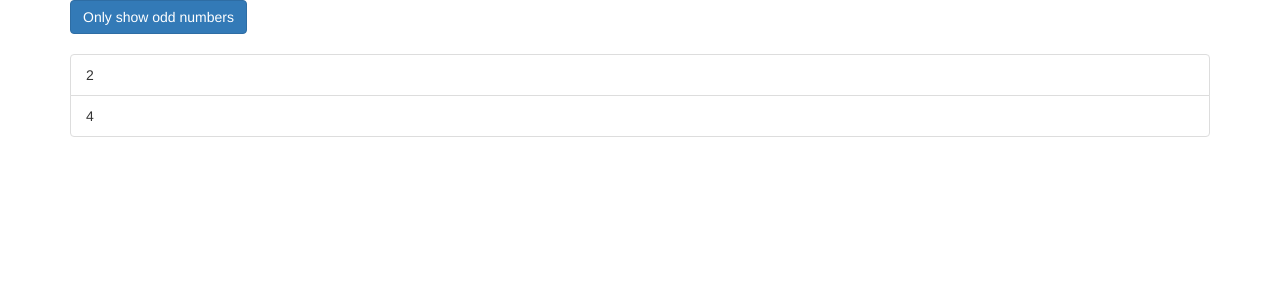
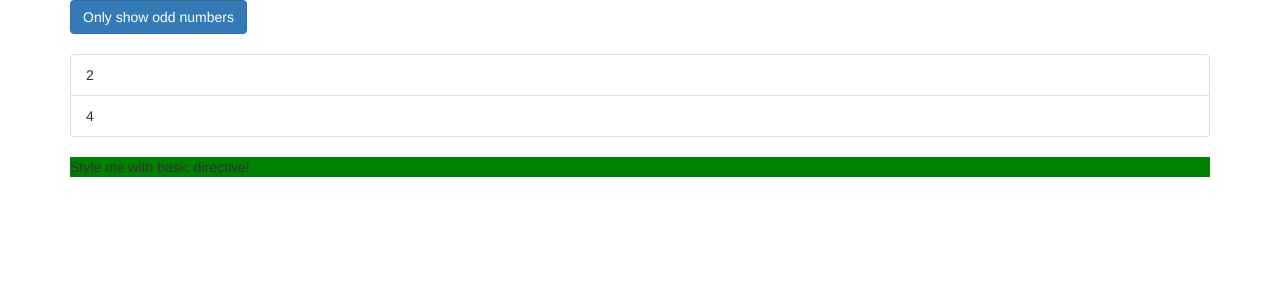
Before and after one commit to GeorPavl/Udemy-Courses-Cook-Book, an Angular app in the folder Angular - The Complete Guide (2023 Edition)/section-7/directives-start/: page / in a window 1280 px wide. Shown: the top 300 px of the page. Built offline with nearby package versions, Linux system fonts and the light colour scheme.

Commit message:
AMC #7.3: CREATE basic directive

```diff
--- a/Angular - The Complete Guide (2023 Edition)/section-7/directives-start/src/app/app.component.html
+++ b/Angular - The Complete Guide (2023 Edition)/section-7/directives-start/src/app/app.component.html
@@ -25,9 +25,7 @@
           </li>
         </div>
       </ul>
-      <ng-template [ngIf]="onlyOdd">
-        <p>Only odd</p>
-      </ng-template>
+      <p appBasicHighlight>Style me with basic directive!</p>
     </div>
   </div>
 </div>
--- a/Angular - The Complete Guide (2023 Edition)/section-7/directives-start/src/app/app.module.ts
+++ b/Angular - The Complete Guide (2023 Edition)/section-7/directives-start/src/app/app.module.ts
@@ -4,10 +4,12 @@
 
 
 import { AppComponent } from './app.component';
+import { BasicHighlightDirective } from './basic-highlight/basic-highlight.directive';
 
 @NgModule({
   declarations: [
-    AppComponent
+    AppComponent,
+    BasicHighlightDirective
   ],
   imports: [
     BrowserModule,
--- /dev/null
+++ b/Angular - The Complete Guide (2023 Edition)/section-7/directives-start/src/app/basic-highlight/basic-highlight.directive.ts
@@ -0,0 +1,14 @@
+import { Directive, ElementRef, OnInit } from "@angular/core";
+
+@Directive({
+  selector: '[appBasicHighlight]'
+})
+export class BasicHighlightDirective implements OnInit{
+
+  constructor(private elementRef: ElementRef) {
+  }
+
+  ngOnInit(): void {
+    this.elementRef.nativeElement.style.backgroundColor = 'green';
+  }
+}
```
